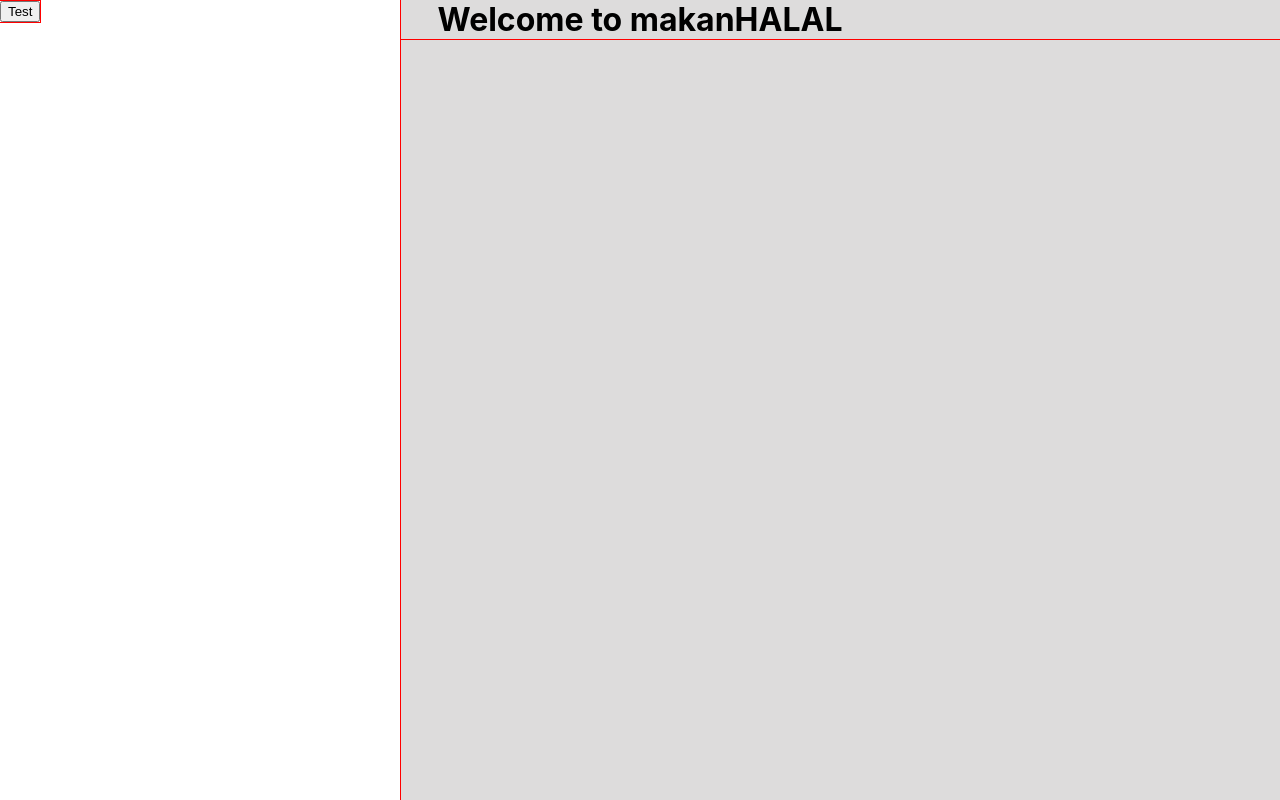
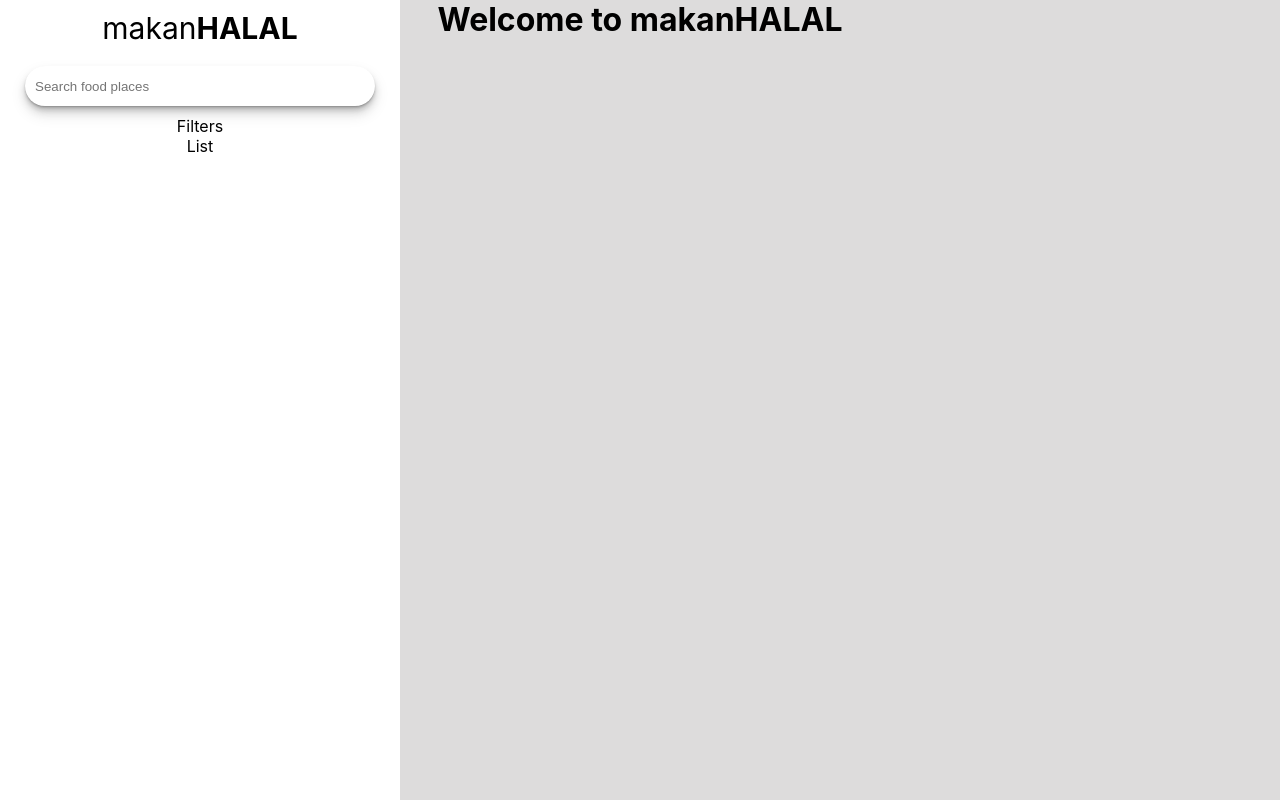
Before and after one commit to AmirAzhar/makanHALAL, a Next.js app: page / in a window 1280 px wide. Built offline with nearby package versions, Linux system fonts and the light colour scheme.

Commit message:
Add searchbar

```diff
--- /dev/null
+++ b/components/sidebar/Searchbar.js
@@ -0,0 +1,14 @@
+import searchStyles from "/styles/Searchbar.module.css";
+
+const Searchbar = () => (
+  <form>
+    <input
+      className={searchStyles["search-bar"]}
+      type="text"
+      id="search-location"
+      placeholder="Search food places"
+    />
+  </form>
+);
+
+export default Searchbar;
--- a/components/sidebar/Sidebar.js
+++ b/components/sidebar/Sidebar.js
@@ -1,4 +1,5 @@
 import sidebarStyles from "/styles/Sidebar.module.css";
+import SearchBar from "./Searchbar";
 import { useState } from "react";
 
 function Sidebar() {
@@ -16,9 +17,18 @@
           : sidebarStyles["sidebar--close"]
       }
     >
-      <button onClick={() => toggleVisible()}>Test</button>
+      <div className={sidebarStyles["sidebar__header"]}>
+        makan<b>HALAL</b>
+      </div>
+      <SearchBar />
+      <div className={sidebarStyles["sidebar__filters"]}>Filters</div>
+      <div className={sidebarStyles["sidebar__list"]}>List</div>
     </div>
   );
 }
 
 export default Sidebar;
+
+{
+  /* <button onClick={() => toggleVisible()}>Test</button> */
+}
--- /dev/null
+++ b/styles/Searchbar.module.css
@@ -0,0 +1,20 @@
+.search-bar {
+  width: 350px;
+  height: 40px;
+  border-radius: 20px;
+  padding: 10px;
+  border: none;
+  box-shadow: 0 1px 1px rgba(0, 0, 0, 0.11), 0 2px 2px rgba(0, 0, 0, 0.11),
+    0 4px 4px rgba(0, 0, 0, 0.11), 0 6px 8px rgba(0, 0, 0, 0.11),
+    0 8px 16px rgba(0, 0, 0, 0.11);
+  margin: 10px 0 10px 0;
+  outline: none;
+  transition: 0.3s;
+}
+
+.search-bar:hover,
+.search-bar:focus {
+  box-shadow: 0 2px 1px rgba(0, 0, 0, 0.09), 0 4px 2px rgba(0, 0, 0, 0.09),
+    0 8px 4px rgba(0, 0, 0, 0.09), 0 16px 8px rgba(0, 0, 0, 0.09),
+    0 32px 16px rgba(0, 0, 0, 0.09);
+}
--- a/styles/Sidebar.module.css
+++ b/styles/Sidebar.module.css
@@ -4,6 +4,7 @@
   background: white;
   position: absolute;
   transition: 0.5s;
+  display: none;
 }
 
 .sidebar--open {
@@ -12,4 +13,12 @@
   background: white;
   position: absolute;
   transition: 0.5s;
+  display: flex;
+  flex-direction: column;
+  align-items: center;
 }
+
+.sidebar__header {
+  font-size: var(--font-size-header);
+  margin: 10px 0 10px 0;
+}
--- a/styles/globals.css
+++ b/styles/globals.css
@@ -1,3 +1,8 @@
+:root {
+  --font-size-header: 30px;
+  --font-size-content: 15px;
+}
+
 html,
 body {
   padding: 0;
@@ -13,5 +18,5 @@
 
 * {
   box-sizing: border-box;
-  outline: 1px red solid;
+  /* outline: 1px red solid; */
 }
```
